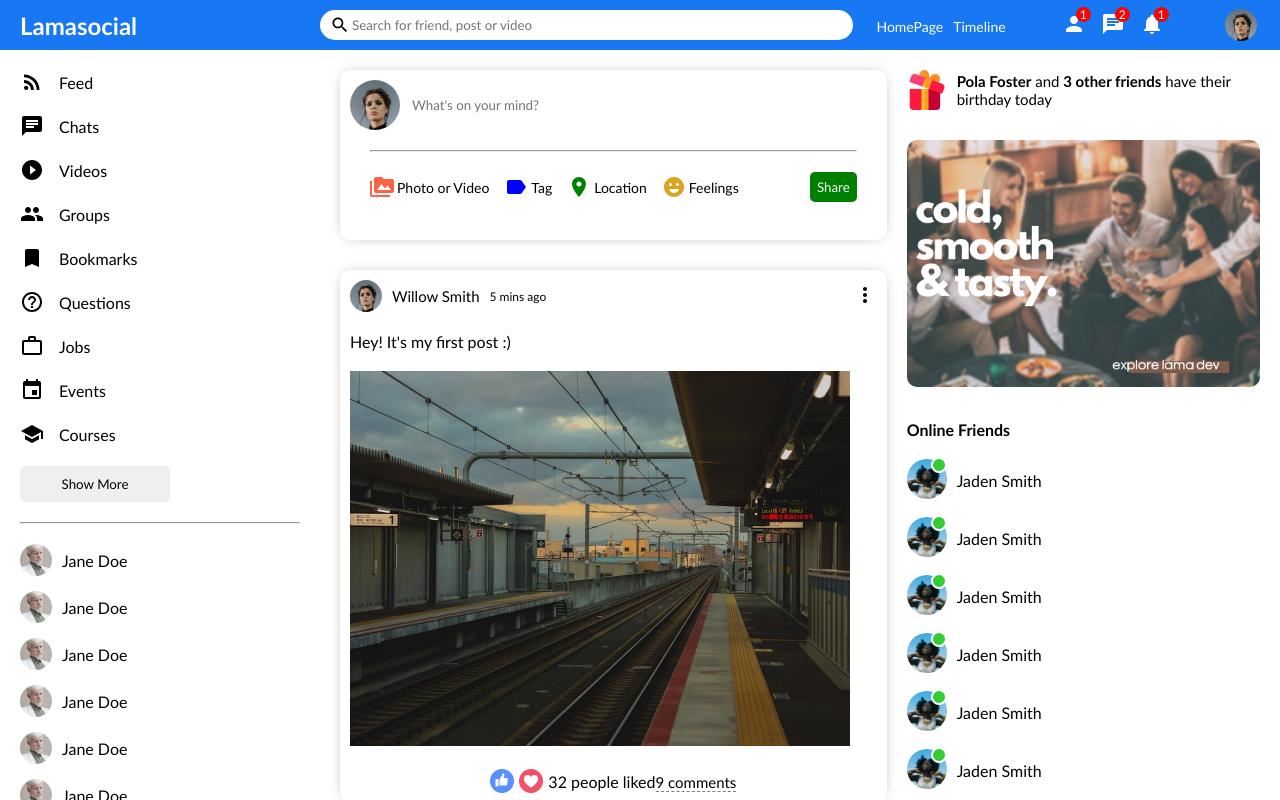
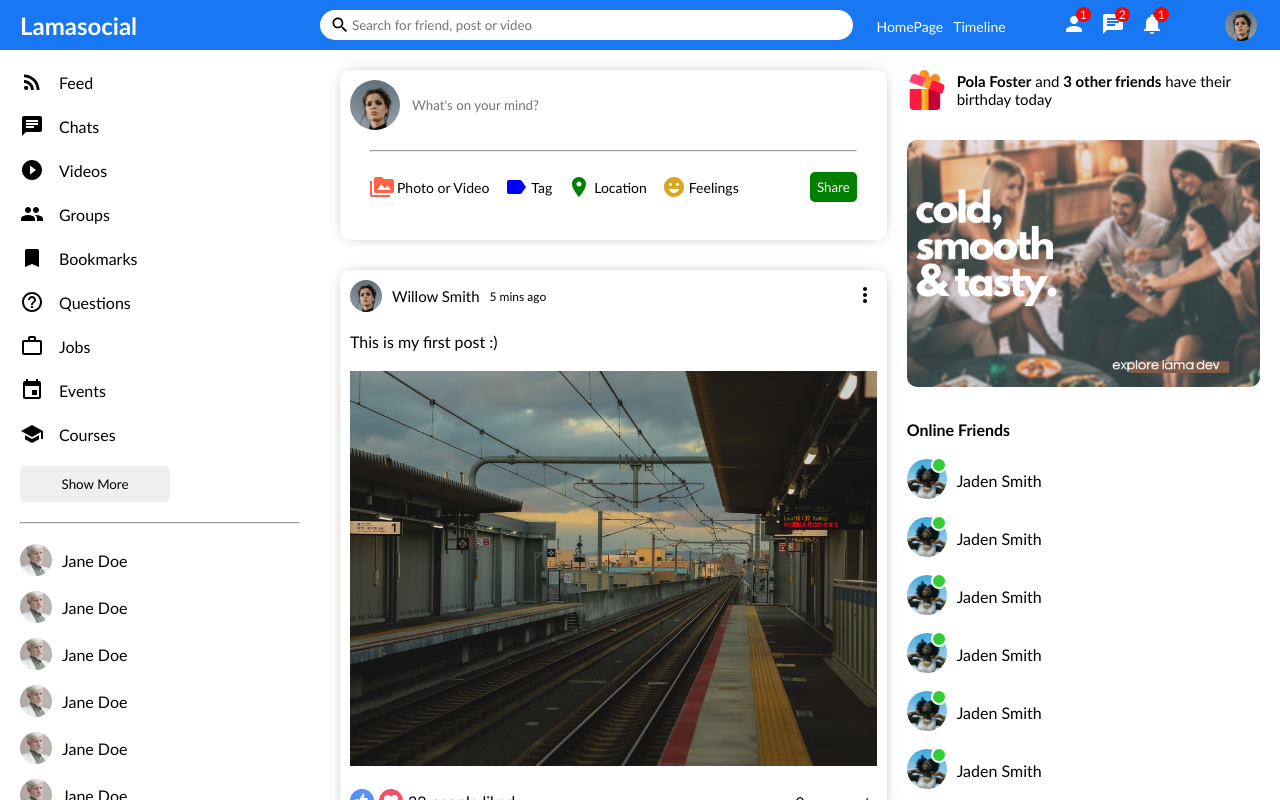
Before and after one commit to woodyshekinah/The-Blogging-Social-App, a React (Vite) app in the folder The Blogging Social App/: page / in a window 1280 px wide. Shown: the top 800 px of the page. Built offline with nearby package versions, Linux system fonts and the light colour scheme.

Commit message:
Applied styling to the posts

```diff
--- a/The Blogging Social App/src/Components/post/Post.jsx
+++ b/The Blogging Social App/src/Components/post/Post.jsx
@@ -3,6 +3,7 @@ import './post.css'
 import {MoreVert} from '@mui/icons-material'
 
 export default function Post() {
+
     return (
         <div className="post">
             <div className="postWrapper">
@@ -17,7 +18,7 @@ export default function Post() {
                     </div>
                 </div>
                 <div className="postCenter">
-                    <span className="postText">Hey! It's my first post :)</span>
+                    <span className="postText">This is my first post :)</span>
                     <img className="postImg" src="../src/images/post/1.jpeg" alt="Ist Post" />
                 </div>
                 <div className="postBottom">
--- a/The Blogging Social App/src/Components/post/post.css
+++ b/The Blogging Social App/src/Components/post/post.css
@@ -1,8 +1,8 @@
 .post {
     width: 100%;
     border-radius: 10px;
-    -webkit-box-shadow: 0px 0px 16px -8px rgba(0,0,0,0.68);
-    box-shadow: 0px 0px 16px -8px rgba(0,0,0,0.68);
+    -webkit-box-shadow: 0px 0px 16px -8px rgba(0, 0, 0, 0.68);
+    box-shadow: 0px 0px 16px -8px rgba(0, 0, 0, 0.68);
     margin: 30px 0;
   }
 
@@ -34,44 +34,44 @@
     margin: 0 10px;
   }
 
-.postDate {
+  .postDate{
       font-size: 12px;
   }
 
-.postCenter {
+  .postCenter{
       margin: 20px 0;
   }
 
-.postImg {
+  .postImg{
       margin-top: 20px;
       width: 100%;
-    max-width: 500px;
+      max-height: 500px;
       object-fit: contain;
   }
 
-.postBottom {
+  .postBottom{
       display: flex;
       align-items: center;
-    justify-content: center;
+      justify-content: space-between;
   }
 
-.postBottomLeft {
+  .postBottomLeft{
       display: flex;
       align-items: center;
   }
 
-.likeIcon {
+  .likeIcon{
       width: 24px;
       height: 24px;
       margin-right: 5px;
       cursor: pointer;
   }
 
-.postLikeCounter {
+  .postLikeCounter{
       font-size: 15px;
   }
 
-.postCommentText {
+  .postCommentText{
       cursor: pointer;
       border-bottom: 1px dashed gray;
       font-size: 15px;
--- a/The Blogging Social App/src/Components/topbar/feed/Feed.jsx
+++ b/The Blogging Social App/src/Components/topbar/feed/Feed.jsx
@@ -2,6 +2,7 @@ import React from 'react'
 import './feed.css'
 import Share from '../../share/Share'
 import Post from '../../post/Post'
+import {Posts} from '../../dummyData'
 
 export default function Feed() {
   return (
@@ -18,6 +19,9 @@ export default function Feed() {
             <Post />
             <Post />
             <Post />
+            <Post />
+            <Post />
+
         </div>
     </div>
   )
```
Lines whose indentation alone changed are shown as unchanged.
